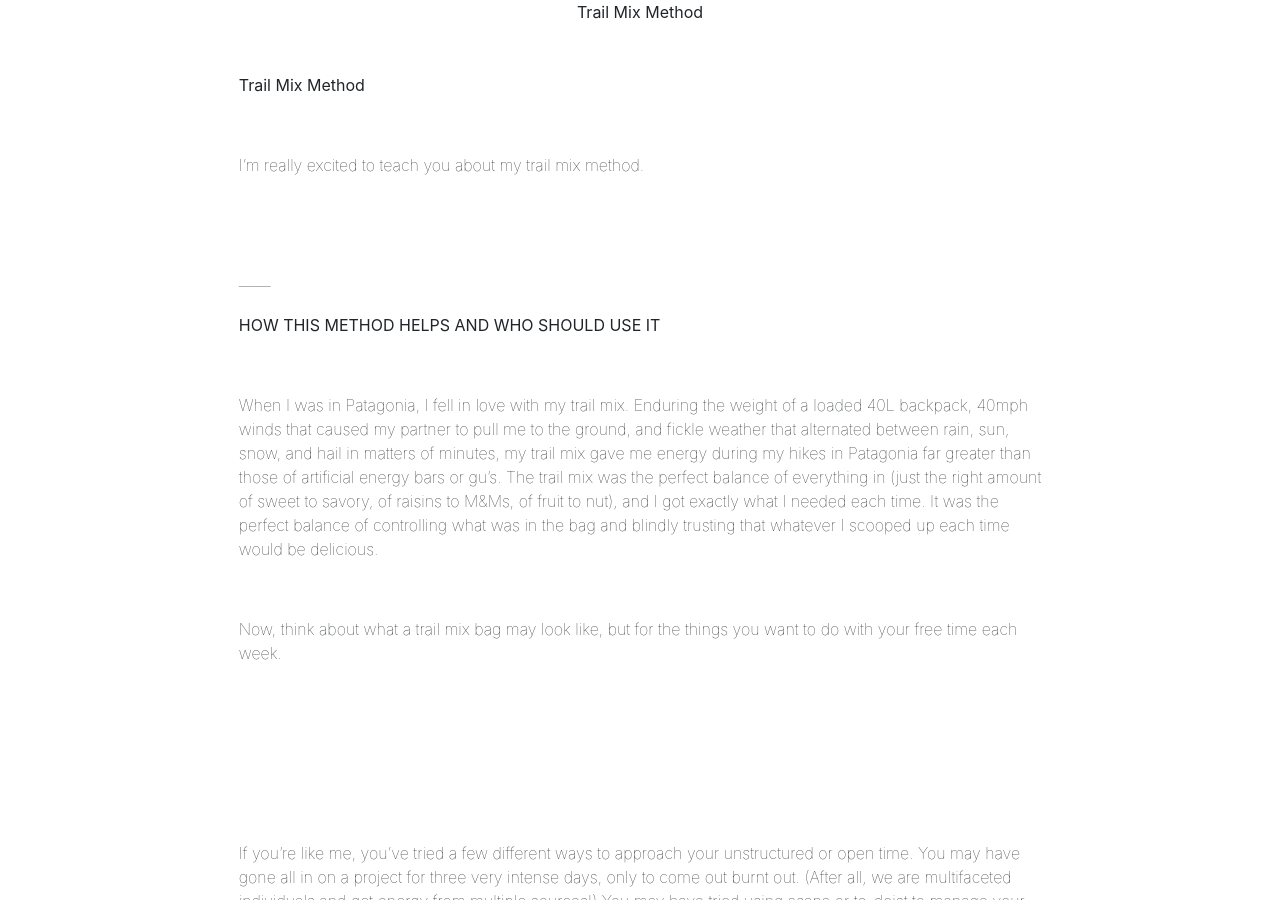
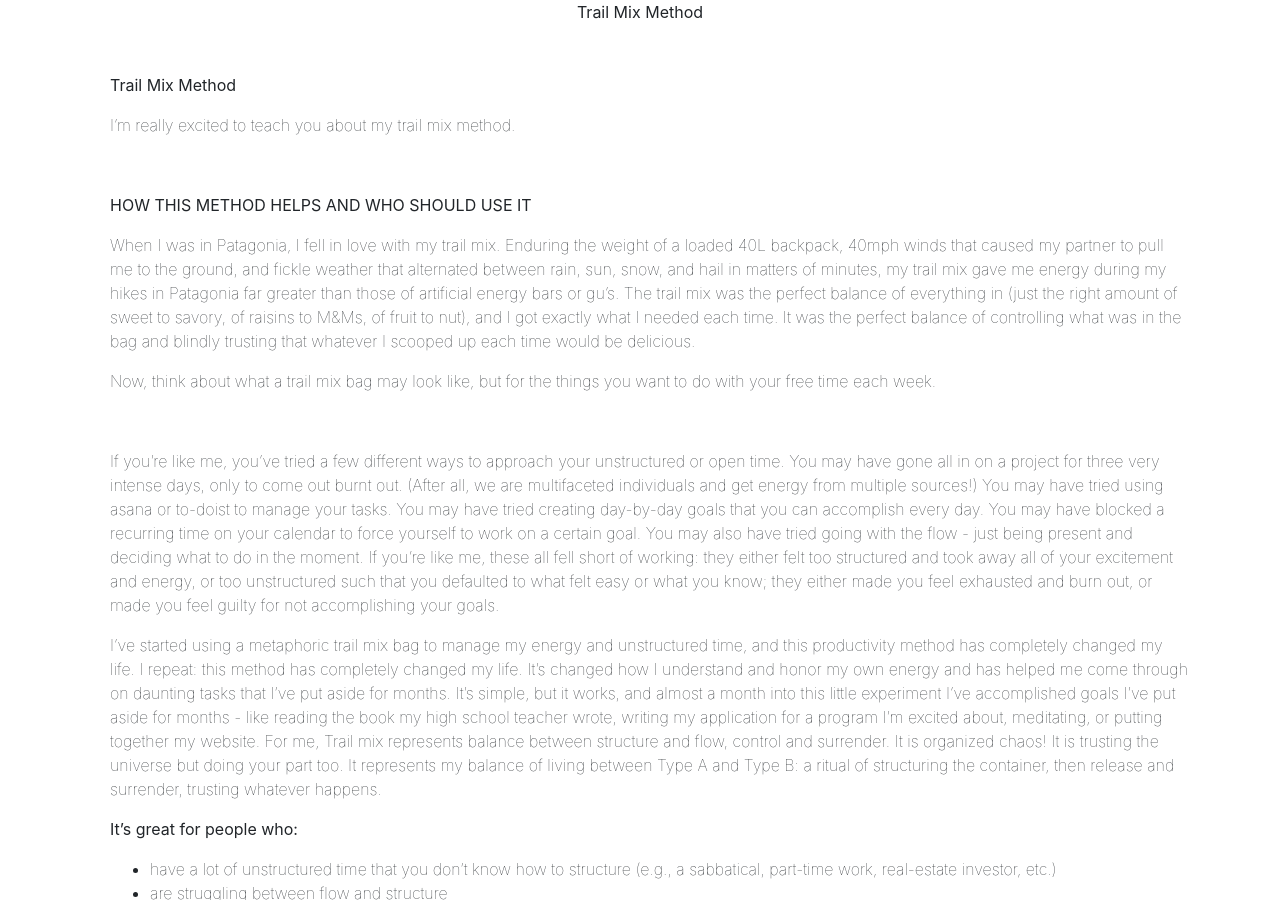
Before and after one commit to dalkat/dalkat.github.io, a Jekyll site: the page built from trailmix.md, in a window 1280 px wide and 900 px high. Built offline with Jekyll 4.4.1, drawn with Linux system fonts in a browser that asks for light colours; nearby versions of some CDN libraries; some web fonts are replaced; library files that are not in the unit come from our copies.

```diff
--- a/_layouts/trailmix.html
+++ b/_layouts/trailmix.html
@@ -14,26 +14,16 @@ layout: default-sub
         	</div>
       		<br>
 
-          <div class="col-lg-9 col-md-10 col-sm-12 col-xs-12"  style="display:inline-block; background: rgba(255, 255, 255, 0.2); vertical-align: left;  text-align:left; padding:15px; font-weight: 100; margin:10px; border-radius:20px;">
+          <div class="col-lg-12 col-md-12 col-sm-12 col-xs-12"  style="display:inline-block; background: rgba(255, 255, 255, 0.2); vertical-align: left;  text-align:left; padding:15px; font-weight: 100; margin:10px; border-radius:20px;">
            <p class="p1"><strong>Trail Mix Method</strong></p>
-            <p class="p2">&nbsp;</p>
             <p class="p3">I&rsquo;m really excited to teach you about my trail mix method.</p>
             <p class="p2">&nbsp;</p>
-            <p class="p2">&nbsp;</p>
-            <p class="p3">&mdash;&mdash;</p>
             <p class="p4"><strong>HOW THIS METHOD HELPS AND WHO SHOULD USE IT</strong></p>
-            <p class="p2">&nbsp;</p>
             <p class="p3">When I was in Patagonia, I fell in love with my trail mix. Enduring the weight of a loaded 40L backpack, 40mph winds that caused my partner to pull me to the ground, and fickle weather that alternated between rain, sun, snow, and hail in matters of minutes, my trail mix gave me energy during my hikes in Patagonia far greater than those of artificial energy bars or gu&rsquo;s. The trail mix was the perfect balance of everything in (just the right amount of sweet to savory, of raisins to M&amp;Ms, of fruit to nut), and I got exactly what I needed each time. It was the perfect balance of controlling what was in the bag and blindly trusting that whatever I scooped up each time would be delicious.</p>
-            <p class="p2">&nbsp;</p>
             <p class="p3">Now, think about what a trail mix bag may look like, but for the things you want to do with your free time each week.</p>
             <p class="p2">&nbsp;</p>
-            <p class="p2">&nbsp;</p>
-            <p class="p2">&nbsp;</p>
-            <p class="p2">&nbsp;</p>
             <p class="p3">If you&rsquo;re like me, you&rsquo;ve tried a few different ways to approach your unstructured or open time. You may have gone all in on a project for three very intense days, only to come out burnt out. (After all, we are multifaceted individuals and get energy from multiple sources!) You may have tried using asana or to-doist to manage your tasks. You may have tried creating day-by-day goals that you can accomplish every day. You may have blocked a recurring time on your calendar to force yourself to work on a certain goal. You may also have tried going with the flow - just being present and deciding what to do in the moment. If you&rsquo;re like me, these all fell short of working: they either felt too structured and took away all of your excitement and energy, or too unstructured such that you defaulted to what felt easy or what you know; they either made you feel exhausted and burn out, or made you feel guilty for not accomplishing your goals.</p>
-            <p class="p2">&nbsp;</p>
             <p class="p3">I&rsquo;ve started using a metaphoric trail mix bag to manage my energy and unstructured time, and this productivity method has completely changed my life. I repeat: this method has completely changed my life. It&rsquo;s changed how I understand and honor my own energy and has helped me come through on daunting tasks that I&rsquo;ve put aside for months. It&rsquo;s simple, but it works, and almost a month into this little experiment I&rsquo;ve accomplished goals I&rsquo;ve put aside for months - like reading the book my high school teacher wrote, writing my application for a program I&rsquo;m excited about, meditating, or putting together my website. For me, Trail mix represents balance between structure and flow, control and surrender. It is organized chaos! It is trusting the universe but doing your part too. It represents my balance of living between Type A and Type B: a ritual of structuring the container, then release and surrender, trusting whatever happens.</p>
-            <p class="p2">&nbsp;</p>
             <p class="p3"><strong>It&rsquo;s great for people who:</strong></p>
             <ul class="ul1">
             <li class="li3">have a lot of unstructured time that you don&rsquo;t know how to structure (e.g., a sabbatical, part-time work, real-estate investor, etc.)</li>
@@ -56,8 +46,6 @@ layout: default-sub
             <p class="p5">&nbsp;</p>
             <p class="p3"><strong>What do I mean by unstructured time?</strong></p>
             <p class="p3">It&rsquo;s time where you have no external commitments - only commitments to yourself. This can be unemployed time, sabbatical time, or weekend time, but it&rsquo;s that playbox of time where you get to work on you and your goals or aspirations on your own clock. This kind of unstructured time does not need to be productive - and you shouldn&rsquo;t feel bad about doing &lsquo;nothing&rsquo; or not doing &lsquo;enough&rsquo;. That&rsquo;s all society&rsquo;s artificial construct of how we need to be spending our days. We need moments of nothing or boredom to reset and reflect.</p>
-            <p class="p2">&nbsp;</p>
-            <p class="p2">&nbsp;</p>
             <p class="p3">&mdash;&mdash;</p>
             <p class="p4"><strong>OKAY BUT WHAT IS IT</strong></p>
             <p class="p5">&nbsp;</p>
@@ -84,7 +72,6 @@ layout: default-sub
             <li class="li3">it&rsquo;s not a place to sort your to-do&rsquo;s or the things you &lsquo;have to get done&rsquo; (e.g., project deadline, doctor&rsquo;s appointment, picnic with friends) - because that&rsquo;s not part of your unstructured or free time. this is a way to think about activities you would do in free / unstructured time, after you&rsquo;ve completed your responsibilities for the day. It&rsquo;s things you WANT to do, not have to do; the things you believe will help you grow, increase your happiness, or break down your non-urgent &lsquo;have to&rsquo;s in a way that serves your energy. It&rsquo;s an energy and aspirations management system - that also happens to be a great method for productivity for your free time.</li>
             <li class="li3">It&rsquo;s not for urgent tasks or things that are near-term time bound - you wouldn&rsquo;t want to use it for things that are urgently due tomorrow, but rather things that may be &lsquo;due&rsquo; or done some time that week. The reason for this is that urgent tasks add a priority system and hierarchy, and that undoes the &lsquo;equal value&rsquo; of every handful of trail mix. Normally, I go through my &lsquo;urgent tasks&rsquo; on my Todoist app, and then once my time has been freed, I can switch to my trail mix bag.</li>
             </ul>
-            <p class="p2">&nbsp;</p>
             <p class="p2">&nbsp;</p>
             <p class="p3">____</p>
             <p class="p4"><strong>HOW TO MAKE YOUR TRAIL MIX BAG</strong></p>
```
